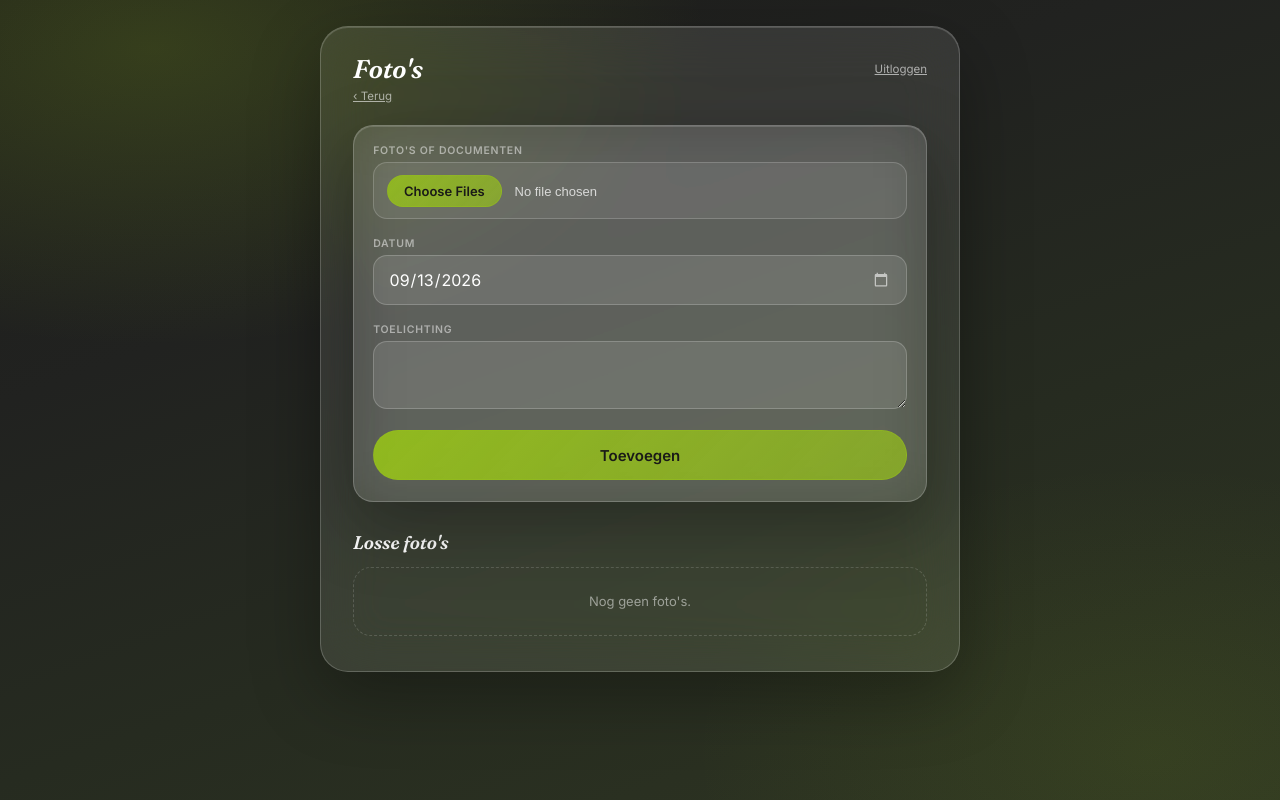
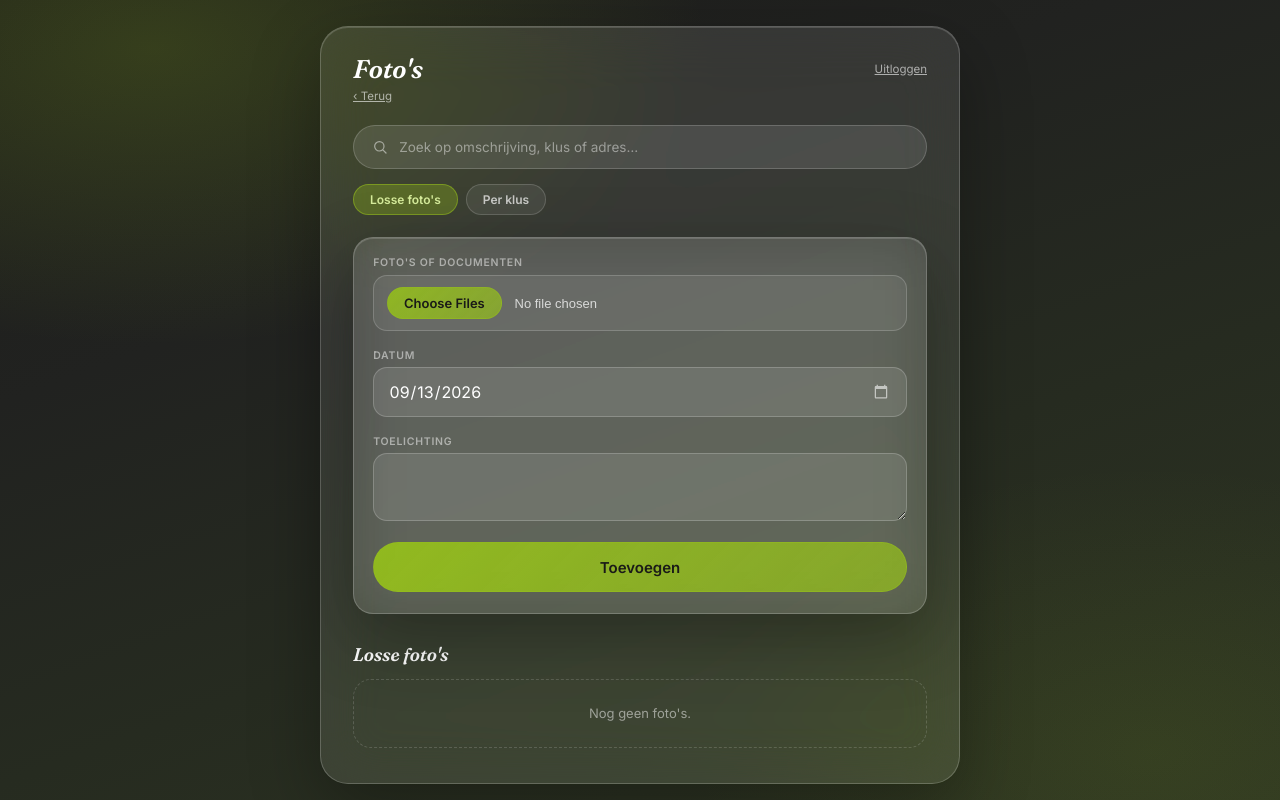
Before and after one commit to kennismaken-wq/development, a Django app: page /fotos/ in a window 1280 px wide. Run offline with Django 5.2, Linux system fonts and the light colour scheme; the visitor is signed in with stand-in values (Sample User, id 1); data comes from the database, SQL or seed files in the repository; data that the repository does not hold is empty; some libraries are stand-ins or nearby versions.

Commit message:
Foto's-scherm: Pinterest-achtig raster met zoeken en filter per klus
Zoekbalk boven aan het scherm (op omschrijving, klusnaam of adres) en twee
filter-pillen: "Losse foto's" (de bestaande dropbox) en nieuw "Per klus",
waarin elke klus met foto's één tegel is (omslagfoto + aantal foto's) die
doorlinkt naar het klusdossier.

Het fotoraster gebruikt nu CSS-columns i.p.v. een stijf grid, zodat elke
foto zijn eigen hoogte houdt in plaats van vierkant bijgesneden te worden —
kan omdat de thumbnails al beeldverhouding-intact zijn. Hoeken iets ronder
(16px -> 20px) voor een steviger "glassy"-gevoel, in lijn met CONTEXT.md.

Co-Authored-By: Claude Sonnet 5 <noreply@anthropic.com>

```diff
--- a/klusapp/klussen/views.py
+++ b/klusapp/klussen/views.py
@@ -4,6 +4,7 @@ from django.conf import settings
 from django.contrib import messages
 from django.contrib.auth.decorators import login_required
 from django.core.files.base import ContentFile
+from django.db.models import Count, Prefetch, Q
 from django.http import FileResponse, Http404, HttpResponse, HttpResponseNotAllowed
 from django.shortcuts import get_object_or_404, redirect, render
 from django.urls import reverse
@@ -149,20 +150,55 @@ def media_bestand(request, pad):
 
 @login_required
 def fotos(request):
-    """De fotodropbox: losse foto's die niet aan een klus hangen.
+    """Foto's: losse bijlagen zonder klus, of per klus gegroepeerd.
 
-    Bewust kaal. Filters, de maandindeling en "koppel alsnog aan een klus"
-    horen bij taak T1, niet bij het fundament.
+    Twee weergaven op hetzelfde scherm, met dezelfde zoekbalk erboven:
+    "los" toont de dropbox (bijlagen zonder klus, zoals voorheen), "klus"
+    toont één tegel per klus met foto's — de klus zelf is dan het hokje,
+    doorklikken opent het klusdossier met alle foto's erin.
     """
+    weergave = "klus" if request.GET.get("weergave") == "klus" else "los"
+    zoek = request.GET.get("q", "").strip()
+
+    if weergave == "klus":
+        klussen = Klus.objects.annotate(
+            aantal_fotos=Count("bijlagen", filter=Q(bijlagen__soort=Bijlage.Soort.FOTO))
+        ).filter(aantal_fotos__gt=0)
+        if zoek:
+            klussen = klussen.filter(
+                Q(naam__icontains=zoek)
+                | Q(opdrachtgever__icontains=zoek)
+                | Q(adres__icontains=zoek)
+                | Q(plaats__icontains=zoek)
+            )
+        klussen = klussen.prefetch_related(
+            Prefetch(
+                "bijlagen",
+                queryset=Bijlage.objects.filter(soort=Bijlage.Soort.FOTO).order_by("-datum", "-toegevoegd_op"),
+                to_attr="recente_fotos",
+            )
+        )
+        for klus in klussen:
+            klus.omslagfoto = klus.recente_fotos[0] if klus.recente_fotos else None
+        return render(
+            request,
+            "klussen/fotos.html",
+            {"weergave": weergave, "zoek": zoek, "klus_tegels": klussen},
+        )
+
     bijlagen = (
         Bijlage.objects.filter(klus__isnull=True)
         .select_related("toegevoegd_door")
         .order_by("-toegevoegd_op")
     )
+    if zoek:
+        bijlagen = bijlagen.filter(Q(toelichting__icontains=zoek) | Q(originele_naam__icontains=zoek))
     return render(
         request,
         "klussen/fotos.html",
         {
+            "weergave": weergave,
+            "zoek": zoek,
             "foto_bijlagen": [los for los in bijlagen if los.is_foto],
             "document_bijlagen": [los for los in bijlagen if not los.is_foto],
             "formulier": BijlageForm(),
--- a/klusapp/static/css/app.css
+++ b/klusapp/static/css/app.css
@@ -223,6 +223,32 @@ input[type=time]::-webkit-calendar-picker-indicator{ filter:invert(1); opacity:.
 /* ══════════ BIJLAGEN: FOTO'S EN DOCUMENTEN ══════════
    Gedeelde bouwstenen voor het klusdossier, de fotodropbox en de foto's bij
    een uurblok. Drie plekken, één vormtaal. */
+.foto-zoekbalk{
+  display:flex; align-items:center; gap:.6rem;
+  background:rgba(255,255,255,0.10); border:1px solid rgba(255,255,255,0.18);
+  border-radius:999px; padding:.75rem 1.1rem; margin-bottom:.9rem;
+}
+.foto-zoekbalk svg{ width:16px; height:16px; color:rgba(255,255,255,0.5); flex-shrink:0; }
+.foto-zoekbalk input{
+  background:none; border:none; outline:none; width:100%;
+  font-family:'Inter',sans-serif; font-size:13.5px; color:#fff;
+}
+.foto-zoekbalk input::placeholder{ color:rgba(255,255,255,0.45); }
+/* verbergt de zoekknop die sommige browsers in een type=search tonen */
+.foto-zoekbalk input::-webkit-search-cancel-button{ -webkit-appearance:none; }
+
+.weergave-pillen{ display:flex; gap:.5rem; margin-bottom:1.4rem; }
+.pil{
+  font-family:'Inter',sans-serif; font-size:12px; font-weight:600;
+  padding:.45rem 1rem; border-radius:999px; text-decoration:none;
+  background:rgba(255,255,255,0.07); border:1px solid rgba(255,255,255,0.16);
+  color:rgba(255,255,255,0.7); transition:background .12s, color .12s, border-color .12s;
+}
+.pil:hover{ background:rgba(255,255,255,0.14); color:#fff; }
+.pil.actief{
+  background:rgba(var(--accent-rgb),0.32); border-color:rgba(var(--accent-rgb),0.55); color:var(--hi);
+}
+
 .sectiekop{
   font-family:'Fraunces',serif; font-style:italic; font-weight:600;
   font-size:1.15rem; margin:1.8rem 0 .8rem;
@@ -250,15 +276,20 @@ input[type=time]::-webkit-calendar-picker-indicator{ filter:invert(1); opacity:.
   color:var(--ink);
 }
 
-.fotoraster{ display:grid; grid-template-columns:repeat(2,1fr); gap:.7rem; }
-@media (min-width:620px){ .fotoraster{ grid-template-columns:repeat(4,1fr); } }
+/* Pinterest-achtig metselwerk-raster: kolommen i.p.v. rijen, zodat elke foto
+   zijn eigen hoogte houdt in plaats van uniform bijgesneden te worden. Kan
+   omdat afbeeldingen.py de beeldverhouding al intact laat (THUMB_ZIJDE past
+   binnen een vierkant, snijdt niet bij). */
+.fotoraster{ columns:2 200px; column-gap:.7rem; }
+@media (min-width:620px){ .fotoraster{ columns:4 200px; } }
 
 .fotokaart{
-  position:relative; margin:0; border-radius:16px; overflow:hidden;
+  position:relative; margin:0 0 .7rem; border-radius:20px; overflow:hidden;
   background:rgba(255,255,255,0.07); border:1px solid rgba(255,255,255,0.14);
+  break-inside:avoid; display:inline-block; width:100%;
 }
 .fotokaart img{
-  display:block; width:100%; aspect-ratio:4/3; object-fit:cover;
+  display:block; width:100%; height:auto;
   background:rgba(0,0,0,0.2);
 }
 .fotokaart figcaption{ padding:.5rem .65rem .6rem; display:grid; gap:.15rem; }
@@ -318,3 +349,22 @@ input[type=time]::-webkit-calendar-picker-indicator{ filter:invert(1); opacity:.
   display:inline-block; min-width:110px; font-size:10.5px; font-weight:600;
   letter-spacing:.05em; text-transform:uppercase; color:rgba(255,255,255,0.45);
 }
+
+/* "Per klus"-weergave op het foto's-scherm: elke klus is één tegel, met de
+   meest recente foto als omslag. Zelfde metselwerk-raster als de losse
+   foto's, zodat het geheel bij elkaar blijft ogen als je wisselt. */
+.klustegels{ columns:2 220px; column-gap:.8rem; }
+@media (min-width:620px){ .klustegels{ columns:4 220px; } }
+.klustegel{
+  display:block; margin:0 0 .8rem; border-radius:20px; overflow:hidden;
+  background:rgba(255,255,255,0.07); border:1px solid rgba(255,255,255,0.14);
+  color:#fff; text-decoration:none; break-inside:avoid;
+  transition:transform .12s, background .12s;
+}
+.klustegel:hover{ transform:translateY(-2px); background:rgba(255,255,255,0.11); }
+.klustegel img{ display:block; width:100%; height:auto; background:rgba(0,0,0,0.2); }
+.klustegel-info{ padding:.75rem .9rem .9rem; display:grid; gap:.35rem; }
+.klustegel-info .naam{
+  font-family:'Fraunces',serif; font-style:italic; font-weight:600; font-size:1rem;
+}
+.klustegel-info .tel{ font-size:11px; color:rgba(255,255,255,0.5); }
--- a/klusapp/templates/klussen/_fotoraster.html
+++ b/klusapp/templates/klussen/_fotoraster.html
@@ -26,5 +26,5 @@
     {% endfor %}
   </div>
 {% else %}
-  <p class="leeg">Nog geen foto's.</p>
+  <p class="leeg">{% if zoek %}Niets gevonden voor "{{ zoek }}".{% else %}Nog geen foto's.{% endif %}</p>
 {% endif %}
--- a/klusapp/templates/klussen/fotos.html
+++ b/klusapp/templates/klussen/fotos.html
@@ -3,9 +3,38 @@
 {% block kop %}Foto's{% endblock %}
 {% block sub %}<a href="{% url 'start' %}" style="color:rgba(255,255,255,0.6)">‹ Terug</a>{% endblock %}
 {% block inhoud %}
-  {% comment %} Bewust kaal: filters, maandindeling en "koppel alsnog aan een klus" zijn
-     taak T1. Dit scherm bestaat nu vooral om het bijlagen-fundament te kunnen
-     gebruiken en te testen. {% endcomment %}
+  <form method="get" class="foto-zoekbalk">
+    <input type="hidden" name="weergave" value="{{ weergave }}">
+    <svg viewBox="0 0 24 24" fill="none" stroke="currentColor" stroke-width="1.8" stroke-linecap="round"><circle cx="11" cy="11" r="7"/><line x1="21" y1="21" x2="16.6" y2="16.6"/></svg>
+    <input type="search" name="q" value="{{ zoek }}" placeholder="Zoek op omschrijving, klus of adres…">
+  </form>
+
+  <div class="weergave-pillen">
+    <a href="?weergave=los{% if zoek %}&q={{ zoek|urlencode }}{% endif %}" class="pil{% if weergave == 'los' %} actief{% endif %}">Losse foto's</a>
+    <a href="?weergave=klus{% if zoek %}&q={{ zoek|urlencode }}{% endif %}" class="pil{% if weergave == 'klus' %} actief{% endif %}">Per klus</a>
+  </div>
+
+  {% if weergave == 'klus' %}
+    {% if klus_tegels %}
+      <div class="klustegels">
+        {% for klus in klus_tegels %}
+          <a href="{{ klus.get_absolute_url }}" class="klustegel">
+            {% if klus.omslagfoto %}
+              <img src="{% url 'media_bestand' klus.omslagfoto.thumbnail.name|default:klus.omslagfoto.bestand.name %}"
+                   alt="" loading="lazy">
+            {% endif %}
+            <div class="klustegel-info">
+              <span class="soort-badge">{{ klus.get_soort_display }}</span>
+              <span class="naam">{{ klus.naam }}</span>
+              <span class="tel">{{ klus.aantal_fotos }} foto{{ klus.aantal_fotos|pluralize }}</span>
+            </div>
+          </a>
+        {% endfor %}
+      </div>
+    {% else %}
+      <p class="leeg">{% if zoek %}Niets gevonden voor "{{ zoek }}".{% else %}Nog geen klus met foto's.{% endif %}</p>
+    {% endif %}
+  {% else %}
     {% include "klussen/_uploadveld.html" %}
 
     <h2 class="sectiekop">Losse foto's</h2>
@@ -15,4 +44,5 @@
       <h2 class="sectiekop">Losse documenten</h2>
       {% include "klussen/_documentenlijst.html" %}
     {% endif %}
+  {% endif %}
 {% endblock %}
```
Lines whose indentation alone changed are shown as unchanged.
